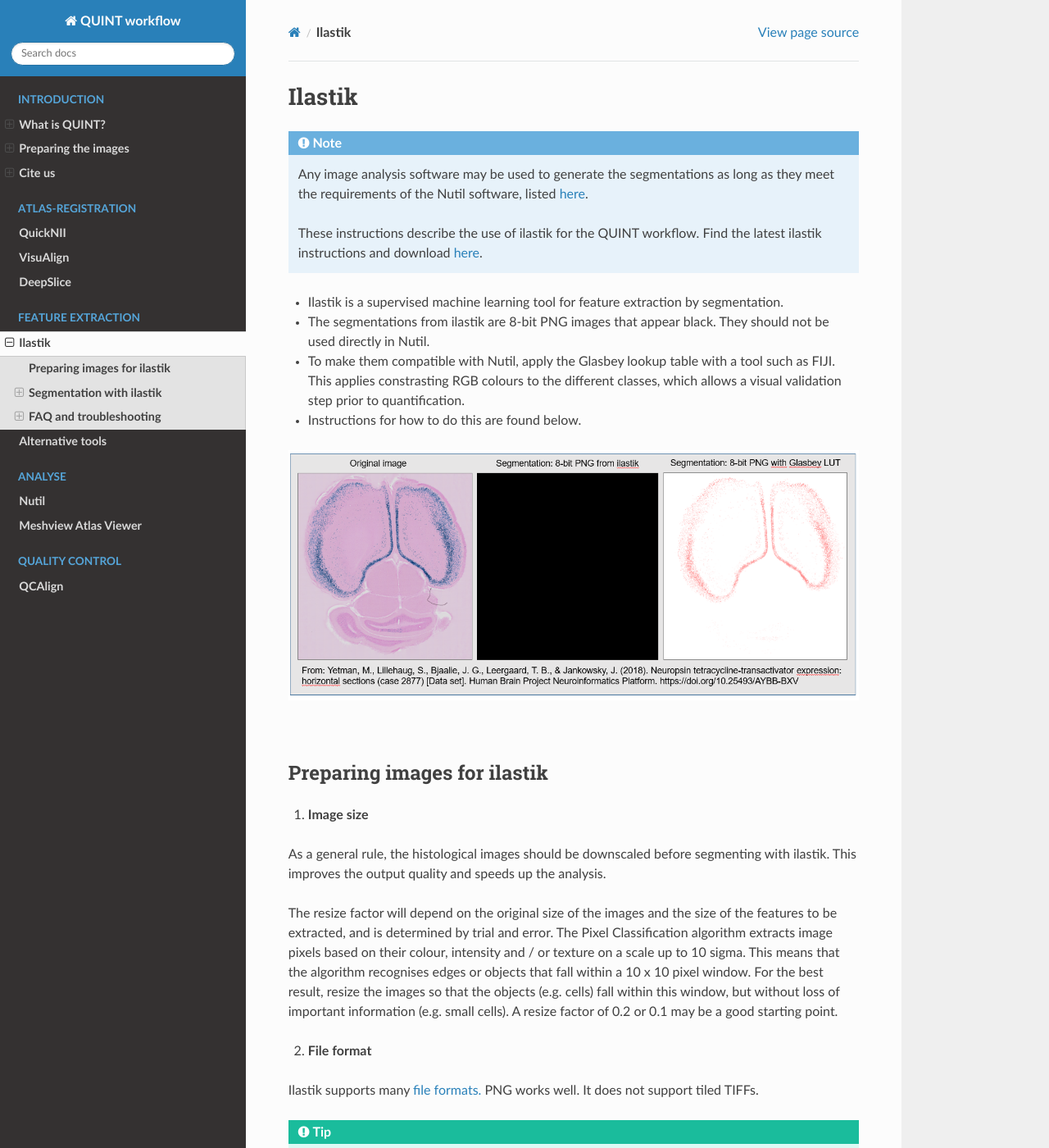
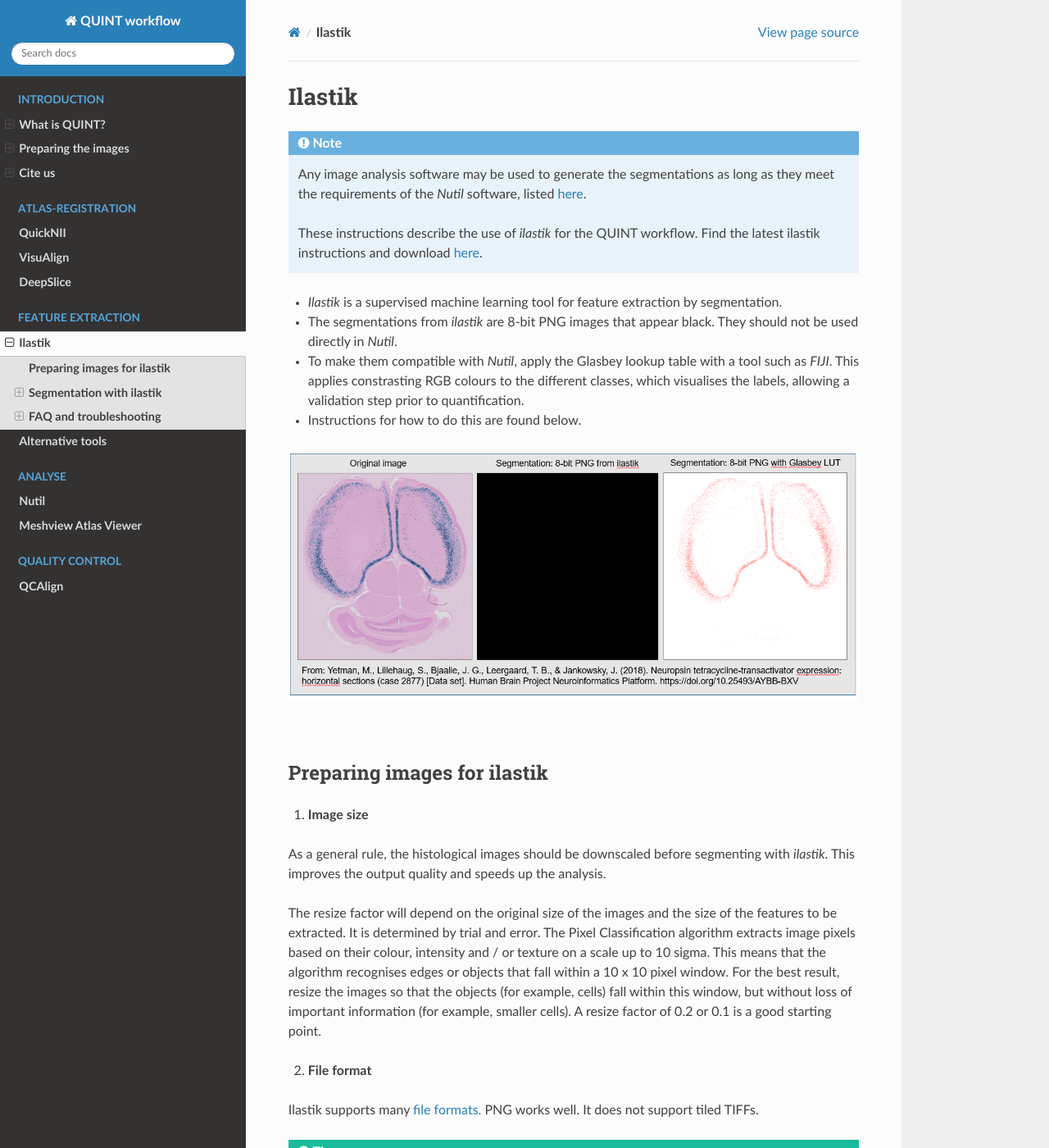
Before and after one commit to Neural-Systems-at-UIO/QUINT_workflow, a Sphinx documentation site: the page built from docs/Ilastik.rst, in a window 1280 px wide and 1400 px high. Shown: the whole window at 82% size. Built offline with Sphinx 7.4.7 and the Read the Docs theme 2.0.0, drawn with Linux system fonts in a browser that asks for light colours; some of the changed text lies outside the part shown.

Commit message:
Update Ilastik.rst

```diff
--- a/docs/Ilastik.rst
+++ b/docs/Ilastik.rst
@@ -3,13 +3,13 @@
 
 .. note::
 
-  Any image analysis software may be used to generate the segmentations as long as they meet the requirements of the Nutil software, listed `here <https://nutil.readthedocs.io/en/latest/QuantifierInput.html#preparing-the-segmentations>`_.
+  Any image analysis software may be used to generate the segmentations as long as they meet the requirements of the *Nutil* software, listed `here <https://nutil.readthedocs.io/en/latest/QuantifierInput.html#preparing-the-segmentations>`_.
 
-  These instructions describe the use of ilastik for the QUINT workflow. Find the latest ilastik instructions and download `here <https://www.ilastik.org /download.html>`_.
+  These instructions describe the use of *ilastik* for the QUINT workflow. Find the latest ilastik instructions and download `here <https://www.ilastik.org /download.html>`_.
 
-* Ilastik is a supervised machine learning tool for feature extraction by segmentation.
-* The segmentations from ilastik are 8-bit PNG images that appear black. They should not be used directly in Nutil.
-* To make them compatible with Nutil, apply the Glasbey lookup table with a tool such as FIJI. This applies constrasting RGB colours to the different classes, which allows a visual validation step prior to quantification.
+* *Ilastik* is a supervised machine learning tool for feature extraction by segmentation.
+* The segmentations from *ilastik* are 8-bit PNG images that appear black. They should not be used directly in *Nutil*.
+* To make them compatible with *Nutil*, apply the Glasbey lookup table with a tool such as *FIJI*. This applies constrasting RGB colours to the different classes, which visualises the labels, allowing a validation step prior to quantification.
 * Instructions for how to do this are found below.
 
 .. image:: images_ilastik/Segmentation.PNG
@@ -21,9 +21,9 @@
 
 1. **Image size**
 
-As a general rule, the histological images should be downscaled before segmenting with ilastik. This improves the output quality and speeds up the analysis.
+As a general rule, the histological images should be downscaled before segmenting with *ilastik*. This improves the output quality and speeds up the analysis.
 
-The resize factor will depend on the original size of the images and the size of the features to be extracted, and is determined by trial and error. The Pixel Classification algorithm extracts image pixels based on their colour, intensity and / or texture on a scale up to 10 sigma. This means that the algorithm recognises edges or objects that fall within a 10 x 10 pixel window. For the best result, resize the images so that the objects (e.g. cells) fall within this window, but without loss of important information (e.g. small cells).  A resize factor of 0.2 or 0.1 may be a good starting point.
+The resize factor will depend on the original size of the images and the size of the features to be extracted. It is determined by trial and error. The Pixel Classification algorithm extracts image pixels based on their colour, intensity and / or texture on a scale up to 10 sigma. This means that the algorithm recognises edges or objects that fall within a 10 x 10 pixel window. For the best result, resize the images so that the objects (for example, cells) fall within this window, but without loss of important information (for example, smaller cells).  A resize factor of 0.2 or 0.1 is a good starting point.
 
 2. **File format**
 
@@ -36,7 +36,7 @@
 **Segmentation with ilastik**
 ------------------------------
 
-There are two main approaches for segmentation with ilastik.
+There are two main approaches for segmentation with *ilastik*.
 
 1. Pixel classification only (with two or more classes)
 2. Pixel classification with two classes (*immunoreactivity* and *background*), followed by object classification with two classes (*objects* *e.g. cells* and
@@ -46,11 +46,11 @@
 
 The best approach depends on the appearance of the labelling in the images and is determine by trial and error.
 
-1. The first approach is quick and easy, and is the method of choice as long as it produces satisfactory output. It is best for images where there are clear differences in the colour, intensity and / or texture of the features-of-interest (e.g. cells) relative to the background and other structures. For example:
+1. The first approach is quick and easy, and is the method of choice as long as it gives satisfactory output. It is best for images where there are clear differences in the colour, intensity and / or texture of the features (for example, labelled cells) relative to the background and other structures. For example:
 
 |image5|
 
-2. The second approach is more time consuming, but may give a better result if there is non-specific labelling in the image with a similar appearance to the labelling-of-interest. This is because the Object Classification Workflow can filter out non-specific labelling based on object level features such as size and shape. An example is cells and edge staining of similar colour and intensity, that are both extracted by Pixel Classification, but have different object shapes and so are easy to differentiate with Object Classification (round cells versus long and thin edge staining). For example:
+2. The second approach is more time consuming, but may give better results if there is non-specific labelling that has a similar appearance to the labelling-of-interest. This is because the Object Classification Workflow can filter out non-specific labelling based on object level features such as size and shape. An example is cells and edge staining of similar colour and intensity, that are both extracted by Pixel Classification, but have different object shapes and so are easy to differentiate with Object Classification ("round" cells versus "long and thin" edge staining). For example:
 
 |image6|
 
@@ -112,7 +112,7 @@
 **2. Object Classification Workflow**
 ~~~~~~~~~~~~~~~~~~~~~~~~~~~~~~~~~~
 
-1.	There are three options on the ilastik start up page for running Object Classification.  Choose the Object Classification with Raw Data and Pixel Prediction Maps as input.  It is not advisable to use Pixel Classification + Object Classification. This file type is easily corrupted.
+1.	There are three options on the *ilastik* start up page for running Object Classification.  Choose the Object Classification with Raw Data and Pixel Prediction Maps as input.  It is not advisable to use Pixel Classification + Object Classification. This file type is easily corrupted.
 
 2.	Save the object classification file in the same folder as the raw images for analysis.  If the images are moved after the ilastik file is created, the link between the ilastik file and the images may be lost, resulting in a corrupted file.
 
@@ -136,13 +136,14 @@
 **3. Applying the Glasbey Lookup table**
 ~~~~~~~~~~~~~~~~~~~~~~~~~~~~~~~~~~~~~~
 
-The 8-bit PNG output of ilastik (Simple_Segmentations and Object_Predictions) are always black or white in appearance. To visualise the results, and make them compatible with Nutil Quantifier, apply the Glasbey lookup table (LUT) to the images with NIH ImageJ or Fiji.
+The 8-bit PNG output from ilastik are black or white in appearance. This is because similar shades of black or white are assigned to the classes. To visualise the results, and make them more compatible with Nutil, apply the Glasbey lookup table (LUT) with *NIH ImageJ / FIJI*.
 
 |image8|
 
-1.	Download the NIH ImageJ tool.
-2.	Open the image in ImageJ. The image appears black (or white).
-3.	Apply the Glasbey lookup table by selecting Image > Lookup Tables > Glasbey.  This assigns a different colour to each label. Save the image in PNG format. They are now compatible with Nutil Quantifier.
+1.	Download the *NIH ImageJ / FIJI* tool.
+2.	Open the image: it appears black (or white).
+3.	Apply the Glasbey LUT by selecting Image > Lookup Tables > Glasbey.  This assigns a different colour to each label.
+4. Save the image in PNG format. They are now compatible with *Nutil* Quantifier.
 
 
 **Customise the LUT**
```
